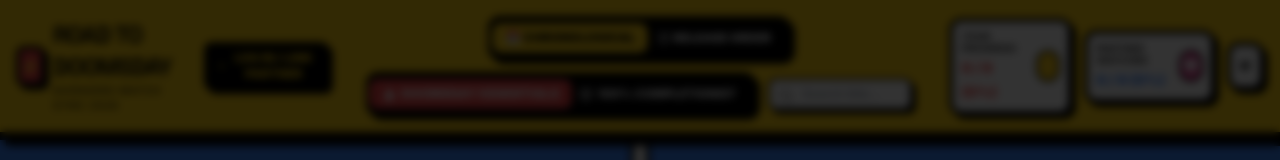
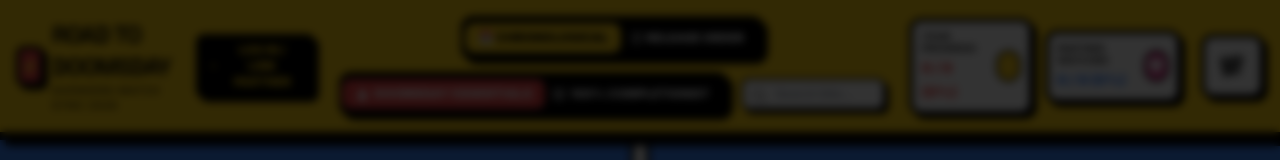
Before and after one commit to roi-thhh/road-to-doomsday, a Next.js app: page / in a window 1280 px wide. Both pictures are taken after a click on the button 245 px from the left and 530 px from the top of the page. Shown: the top 160 px of the page. Built offline with nearby package versions, Linux system fonts and the light colour scheme.

Commit message:
UI tweak: Increase logo size significantly on desktop for better visibility and optimize aspect ratio

```diff
--- a/components/StickyControlBar.tsx
+++ b/components/StickyControlBar.tsx
@@ -227,7 +227,7 @@ export default function StickyControlBar({
             href="https://www.instagram.com/roith.hhh?igsh=MWdmNHk2NXpmNjZ6Mg=="
             target="_blank"
             rel="noopener noreferrer"
-            className="hover:scale-110 transition-transform cursor-pointer border-4 border-black bg-white flex items-center justify-center w-12 h-12 rounded-xl shadow-brutal-sm"
+            className="hover:scale-110 transition-transform cursor-pointer border-4 border-black bg-white flex items-center justify-center w-14 h-14 md:w-20 md:h-16 rounded-xl shadow-brutal-sm ml-2"
             title="Follow Rohith Das on Instagram"
           >
             <img src="/logo-black.png" alt="Rohith Das Logo" className="w-full h-full object-contain p-1" />
```
